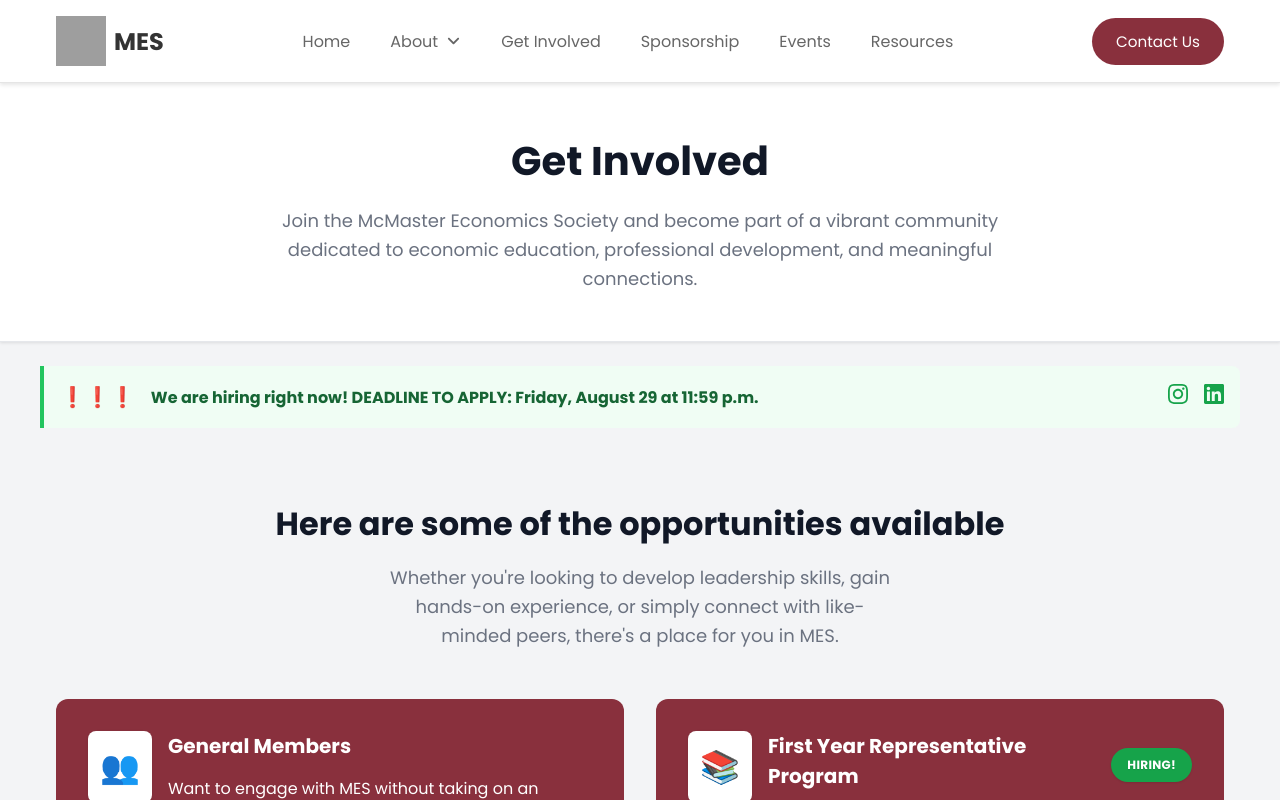
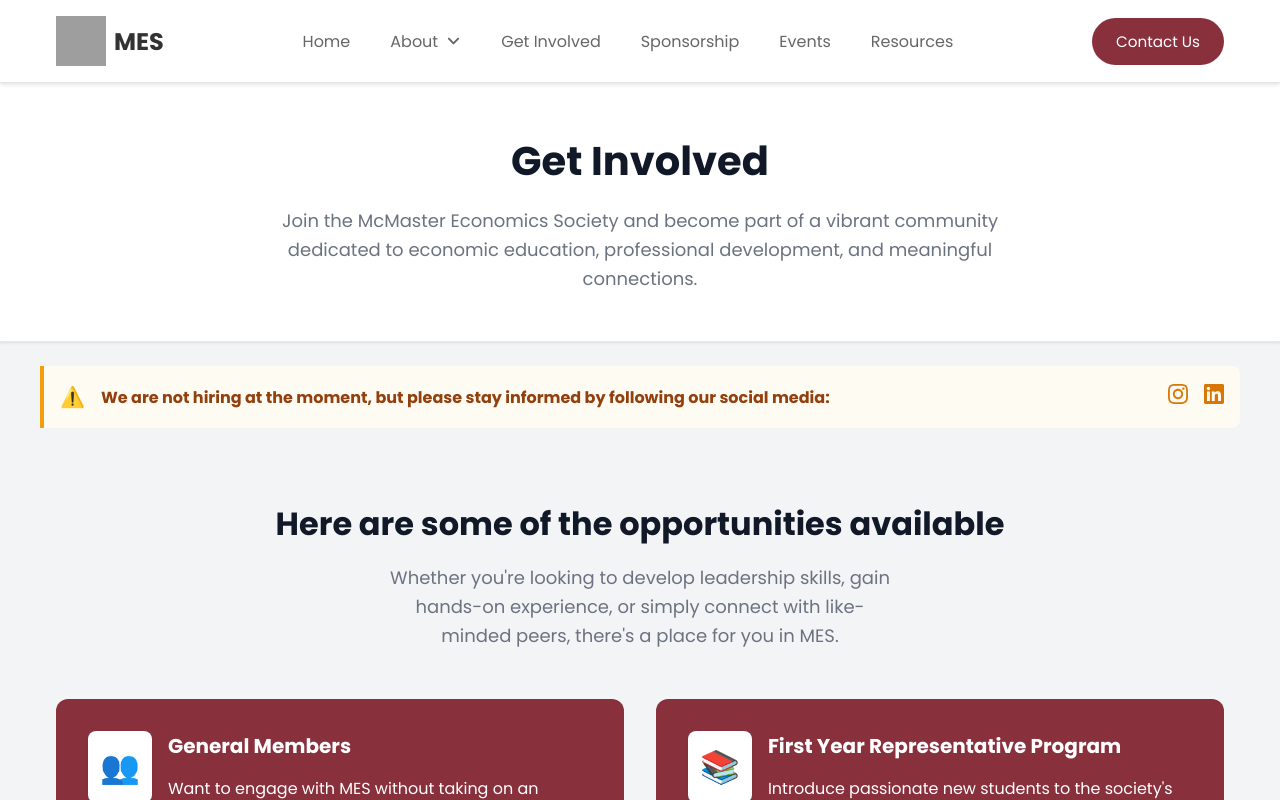
Before and after one commit to McMaster-Economics-Society/mes-website, a Next.js app: page /get-involved in a window 1280 px wide. Shown: the top 800 px of the page. Built offline with nearby package versions, Linux system fonts and the light colour scheme; grey boxes are pictures that could not be loaded.

Commit message:
chore: Update club position hiring status in Get-Involved page, Main home page, etc

```diff
--- a/src/app/components/HeroCarousel.js
+++ b/src/app/components/HeroCarousel.js
@@ -72,8 +72,8 @@ const HeroCarousel = () => {
           <span className={styles.heroTo}>to</span>
           <span className={styles.heroMain}>McMaster Economics Society</span>
         </h1>
-        <Link href="/get-involved" className={styles.heroCta}>
-          Join us! - We are hiring
+        <Link href="/about/about-mes" className={styles.heroCta}>
+          Learn More
         </Link>
         {/* Below is for non-hiring status*/}
         {/* <Link href="/about/about-mes" className={styles.heroCta}>
--- a/src/app/data/events-database.js
+++ b/src/app/data/events-database.js
@@ -16,7 +16,7 @@ export const allEvents = [
     location: "Burke Science Building (BSB) Field",
     date: "September 25, 2025",
     time: "1:30PM - 5:30PM",
-    image: "/event-images/faculty_fest_event.png",
+    image: "/event-images/faculty_fest_event.jpeg",
     imageAlt: "A building in McMaster University",
   },
   // {
--- a/src/app/get-involved/GetInvolved.module.css
+++ b/src/app/get-involved/GetInvolved.module.css
@@ -32,8 +32,8 @@
 }
 
 .alertBanner {
-    background: #f0fdf4; /*fefbf3*/
-    border-left: 4px solid #22c55e; /*Orange colour for not hiring: #f59e0b*/
+    background: #fefbf3; /*fefbf3, f0fdf4*/
+    border-left: 4px solid #f59e0b; /*Orange colour for not hiring: #f59e0b, Green for hiring: #22c55e*/
     max-width: 1200px;
     margin: 1.5rem auto;
     padding: 1rem;
@@ -56,7 +56,7 @@
 }
 
 .alertText p {
-    color: #166534; /*#92400e*/
+    color: #92400e; /*#92400e, Green: 155534*/
     font-weight: 600;
     margin: 0;
 }
@@ -67,12 +67,12 @@
 }
 
 .socialLink {
-    color: #16a34a; /* #d97706*/
+    color: #d97706; /* #d97706, green: 16a34a*/
     transition: color 0.2s;
 }
 
 .socialLink:hover {
-    color: #166534; /*#92400e*/
+    color: #92400e; /*#92400e, Green: 155534*/
 }
 
 /* Team Photo Section */
--- a/src/app/get-involved/page.js
+++ b/src/app/get-involved/page.js
@@ -35,8 +35,7 @@ export default function GetInvolved() {
       description:
         "Introduce passionate new students to the society's structure, values, and initiatives. Reps shadow teams, participate in planning, and grow into execs in future years",
       icon: "📚",
-      applicationLink:
-        "https://docs.google.com/forms/d/e/1FAIpQLSeGMC6XP3EL63tcVSSvSCWuF__BfTcdtbO7atoaesPdQ3gEUw/viewform",
+      applicationLink: null,
       requirements: [
         "Attend monthly team meetings or sit in on team-specific planning sessions",
         "Shadow one or more teams based on interest",
@@ -64,8 +63,7 @@ export default function GetInvolved() {
       description:
         "Bring MES's educational and professional events to life. Own and execute programming that helps students thrive. For anyone interested in teaching, research, policy, or grad school",
       icon: "🎓",
-      applicationLink:
-        "https://docs.google.com/forms/d/e/1FAIpQLSeGMC6XP3EL63tcVSSvSCWuF__BfTcdtbO7atoaesPdQ3gEUw/viewform",
+      applicationLink: null,
       requirements: [
         "Reports to VP Academics",
         "Works with Marketing Team, Director of Events",
@@ -89,8 +87,7 @@ export default function GetInvolved() {
       description:
         "The backbone of MES programming, responsible for helping ideate, plan, and execute events both large and small. This role requires initiative, ownership, and proactive follow-through. Not 'helpers', but 'co-organizers'",
       icon: "📅",
-      applicationLink:
-        "https://docs.google.com/forms/d/e/1FAIpQLSeGMC6XP3EL63tcVSSvSCWuF__BfTcdtbO7atoaesPdQ3gEUw/viewform",
+      applicationLink: null,
       requirements: [
         "Reports to Director of Events",
         "Works with VP Operations, Finance Team, Marketing Team",
@@ -118,8 +115,7 @@ export default function GetInvolved() {
       description:
         "The 'hands-on financial stewards' of MES, working closely with Director of Finance to manage records, assist with event budgeting, and track sponsorship-related deliverables. Ensure every dollar is accounted for and well-spent",
       icon: "💰",
-      applicationLink:
-        "https://docs.google.com/forms/d/e/1FAIpQLSeGMC6XP3EL63tcVSSvSCWuF__BfTcdtbO7atoaesPdQ3gEUw/viewform",
+      applicationLink: null,
       requirements: [
         "Reports to Director of Finance",
         "Works with VP Operations, Events Team, Sponsorship Outreach",
@@ -145,8 +141,7 @@ export default function GetInvolved() {
       description:
         "The 'creative engines' behind MES's public presence. Design posts, write captions, help manage social media platforms, and shape how we connect with students. Ideal for someone who wants to build a portfolio in communications, design, or digital media",
       icon: "📢",
-      applicationLink:
-        "https://docs.google.com/forms/d/e/1FAIpQLSeGMC6XP3EL63tcVSSvSCWuF__BfTcdtbO7atoaesPdQ3gEUw/viewform",
+      applicationLink: null,
       requirements: [
         "Reports to Director of Marketing",
         "Works with Media Design Coordinators, VP Communications",
@@ -198,9 +193,7 @@ export default function GetInvolved() {
   return (
     <>
       <Head>
-        <title>
-          Get Involved | McMaster Economics Society - We are Hiring!
-        </title>
+        <title>Get Involved | McMaster Economics Society</title>
         <meta
           name="description"
           content="Join the McMaster Economics Society and become part of a vibrant community dedicated to economic education and professional development."
@@ -224,11 +217,11 @@ export default function GetInvolved() {
         {/* Alert Banner */}
         <div className={styles.alertBanner}>
           <div className={styles.alertContent}>
-            <div className={styles.alertIcon}>❗❗❗</div>
+            <div className={styles.alertIcon}>⚠️</div>
             <div className={styles.alertText}>
               <p>
-                We are hiring right now! DEADLINE TO APPLY: Friday, August 29 at
-                11:59 p.m.
+                We are not hiring at the moment, but please stay informed by
+                following our social media:
               </p>
             </div>
             <div className={styles.socialLinks}>
```
Also changed, not shown: src/app/about/about-mes/page.js (+26 -5 lines), public/event-images/faculty_fest_event.jpeg (added), 1 other file (tests, documents, lock files or other folders).
